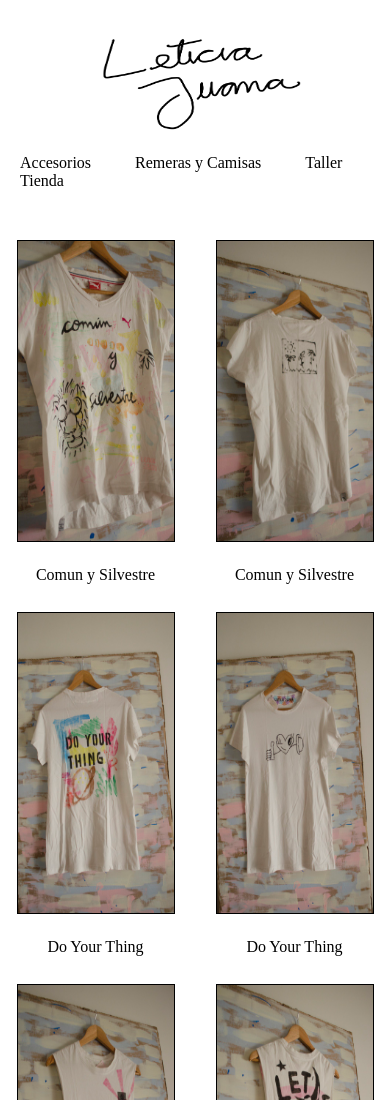
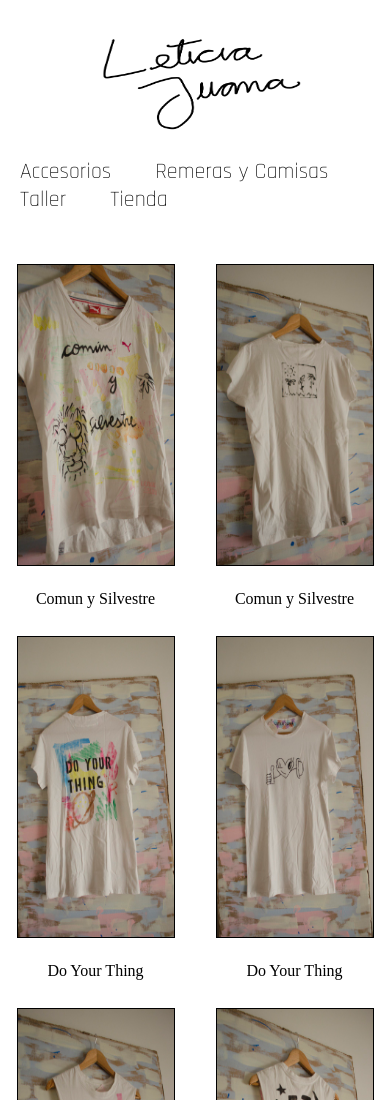
Before and after one commit to mtonso/proyecto-final, a plain HTML site: page paginas/ropa.html in a window 390 px wide. Shown: the top 1100 px of the page. Drawn offline with Linux system fonts and the light colour scheme.

Commit message:
Cambio de letra en header ropa

```diff
--- a/estilos/style.css
+++ b/estilos/style.css
@@ -134,7 +134,8 @@
 }
 
 .header-ropa a {
-  font-size: 28px;
+  font-size: 38px;
+  font-family: 'Rajdhani', sans-serif;
 }
 
 .header-ropa__nav a {
@@ -252,7 +253,7 @@
 }
 
 .header-ropa a {
-  font-size: 16px;
+  font-size: 22px;
 }
 
 .ropa-conteiner {
--- a/paginas/ropa.html
+++ b/paginas/ropa.html
@@ -6,6 +6,9 @@
   <meta name="viewport" content="width=device-width, initial-scale=1.0">
   <link rel="preconnect" href="https://fonts.googleapis.com">
   <link rel="preconnect" href="https://fonts.gstatic.com" crossorigin>
+  <link rel="preconnect" href="https://fonts.googleapis.com">
+  <link rel="preconnect" href="https://fonts.gstatic.com" crossorigin>
+  <link href="https://fonts.googleapis.com/css2?family=Rajdhani:wght@300&display=swap" rel="stylesheet">
   <link href="https://fonts.googleapis.com/css2?family=Indie+Flower&display=swap" rel="stylesheet">
   <link rel="stylesheet" href="../estilos/style.css">
   <title>Ropa</title>
```
Also changed, not shown: imagenes/acce14.jpg (added), imagenes/acce17.jpg (added), 5 other files.
